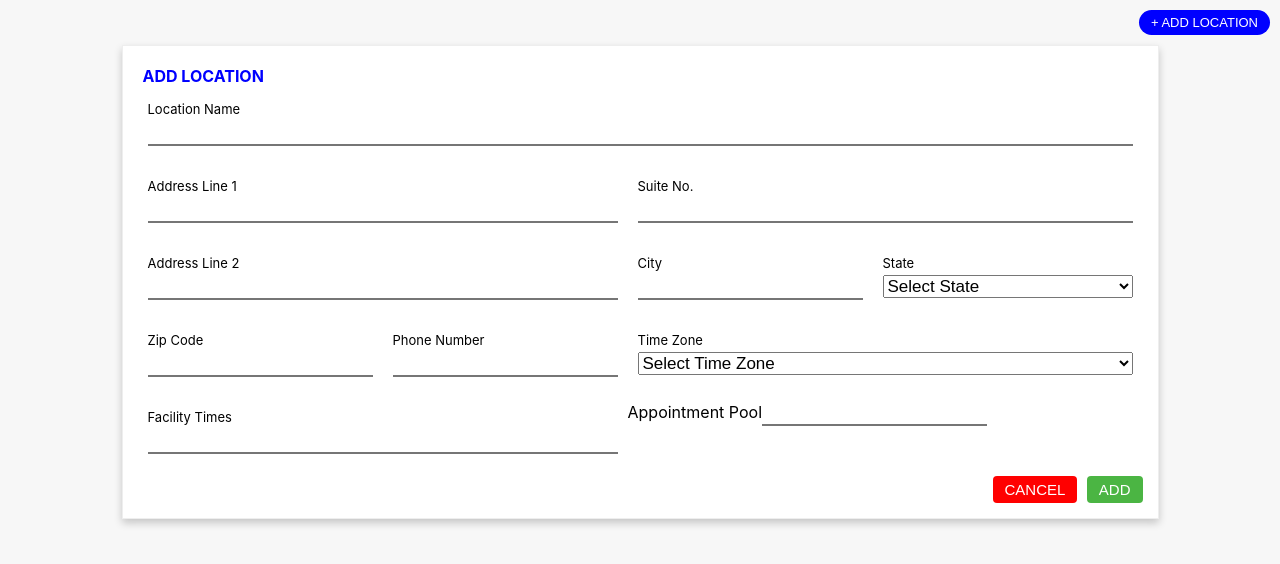
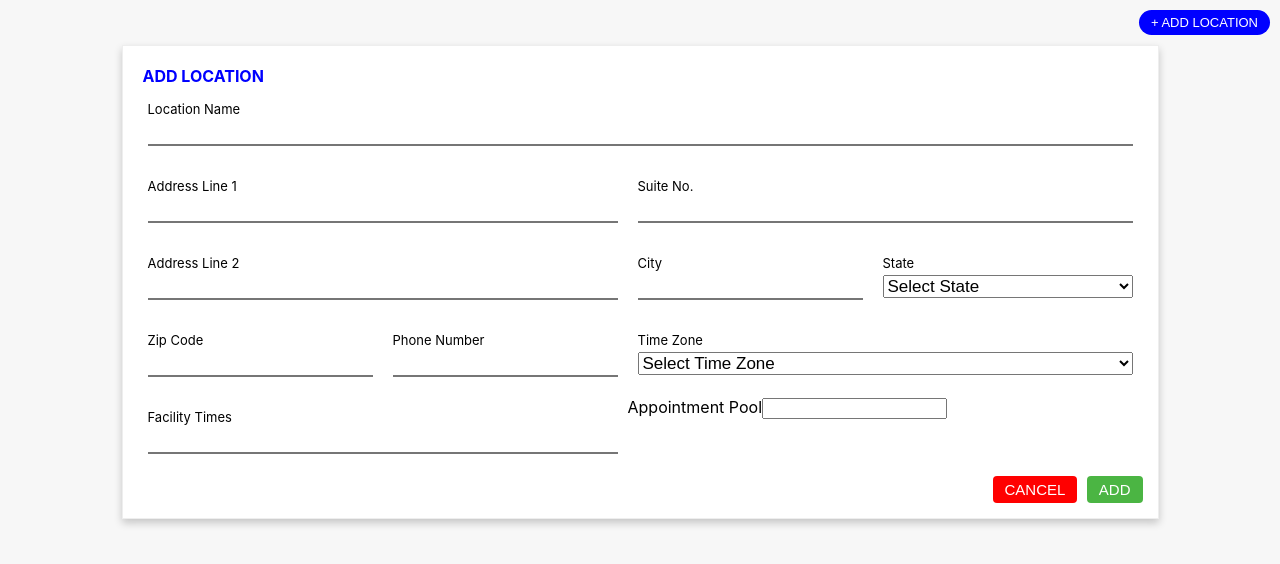
Before and after one commit to ManojPathak1/location_react_app, a React app: page / in a window 1280 px wide. Both pictures are taken after a click on the button "+ ADD LOCATION". Shown: the top 564 px of the page. Built offline with nearby package versions, Linux system fonts and the light colour scheme.

Commit message:
Typescript implementation

```diff
--- /dev/null
+++ b/src/commonStyles/common.scss
@@ -0,0 +1,3 @@
+@mixin cursorPointer {
+  cursor: pointer;
+}
--- a/src/components/common/TagsInput/TagsInput.scss
+++ b/src/components/common/TagsInput/TagsInput.scss
@@ -1,41 +1,38 @@
-.inputText {
-  outline: 0;
-  border-width: 0 0 2px;
-  font-size: 17px;
-}
-.inputText:focus {
-  border-color: #0000FF;
-}
+@import "../../../commonStyles/common.scss";
 
 .tagsInputContainer {
   display: flex;
   flex-direction: column;
   padding: 10px;
-}
 
-.tagsInputContainer label {
+  label {
     font-size: 13px;
   }
-
-.tagsInputContainer input {
+  input {
     margin-top: 5px;
+    outline: 0;
+    border-width: 0 0 2px;
+    font-size: 17px;
+    &::focus {
+      border-color: #0000FF;
     }
-
-.tagsInputContainer div {
+  }
+  div {
     padding: 10px 0;
     display: flex;
     flex-wrap: wrap;
-}
 
-.tagsInputContainer span {
+    span {
       font-size: 12px;
       padding: 4px 12px;
       border: 1px #ccc solid;
       background-color: #eee;
       border-radius: 30px;
       margin: 5px;
+
+      img {
+        @include cursorPointer;
       }
-
-.tagsInputContainer img {
-  cursor: pointer;
     }
+  }
+}
--- a/src/components/common/TagsInput/TagsInput.tsx
+++ b/src/components/common/TagsInput/TagsInput.tsx
@@ -1,4 +1,4 @@
-import React, { useState, memo } from "react";
+import React, { useState, memo, ReactElement } from "react";
 import s from "./TagsInput.scss";
 
 /**
@@ -7,27 +7,34 @@ import s from "./TagsInput.scss";
  * @param {Array<String>} value Holds the array of strings of tags
  * @param {Function(Array<String>)} onChange Function called with updated tags
  */
-function TagsInput({ label, value = [], onChange }: { label: string, value: any, onChange: any }) {
-  const [inputText, setInputText] = useState("");
-  const handleKeyDown = (e: any) => {
+
+interface TagsInputProps {
+  label: string,
+  value: string[],
+  onChange: Function
+}
+
+function TagsInput({ label, value = [], onChange }: TagsInputProps) {
+  const [inputText, setInputText]: [string, Function] = useState("");
+  const handleKeyDown = (e: any): void => {
     if (e.key === 'Enter') {
-      const updatedTags = [...value, ...e.target.value.split(",").map((el: any) => el.trim())];
+      const updatedTags: string[] = [...value, ...e.target.value.split(",").map((el: string) => el.trim())];
       setInputText("");
       onChange(updatedTags);
     }
   };
-  const deleteTag = (index: number) => {
+  const deleteTag = (index: number): void => {
     const newTags = [...value];
     newTags.splice(index, 1);
     onChange(newTags);
   };
-  console.log(label);
+  console.log(s);
   return (
     <div className={s.tagsInputContainer}>
       <label>{label}</label>
-      <input className="inputText" type="text" value={inputText} onChange={(event) => setInputText(event.target.value)} onKeyDown={handleKeyDown} />
+      <input type="text" value={inputText} onChange={(event) => setInputText(event.target.value)} onKeyDown={handleKeyDown} />
       <div>
-        {value.map((tag: any, i: number) => <span key={i}>{tag} <img alt="" onClick={() => deleteTag(i)} height="9" src="./images/close.png" /></span>)}
+        {value.map((tag: string, i: number): ReactElement => <span key={i}>{tag} <img alt="" onClick={() => deleteTag(i)} height="9" src="./images/close.png" /></span>)}
       </div>
     </div>
   );
```
Also changed, not shown: src/commonStyles/variables.scss (added). Lines whose indentation alone changed are shown as unchanged.
